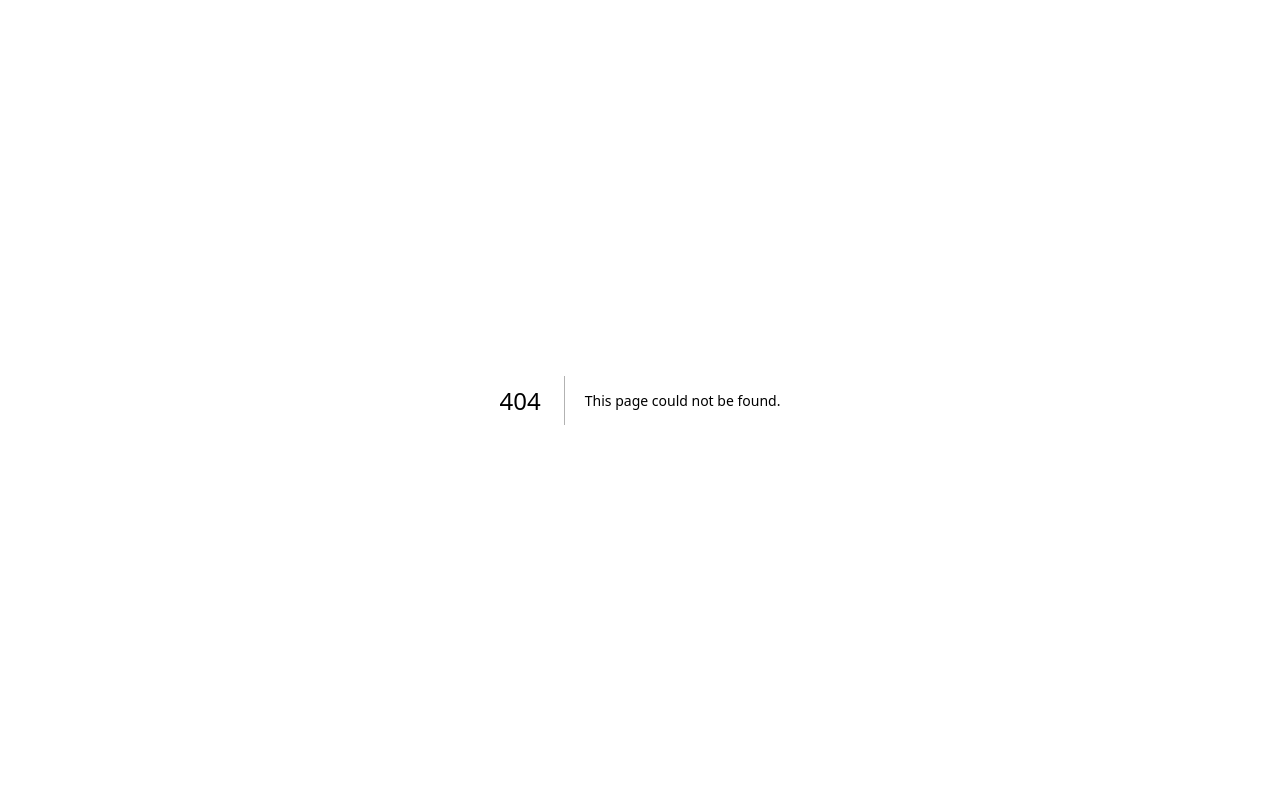
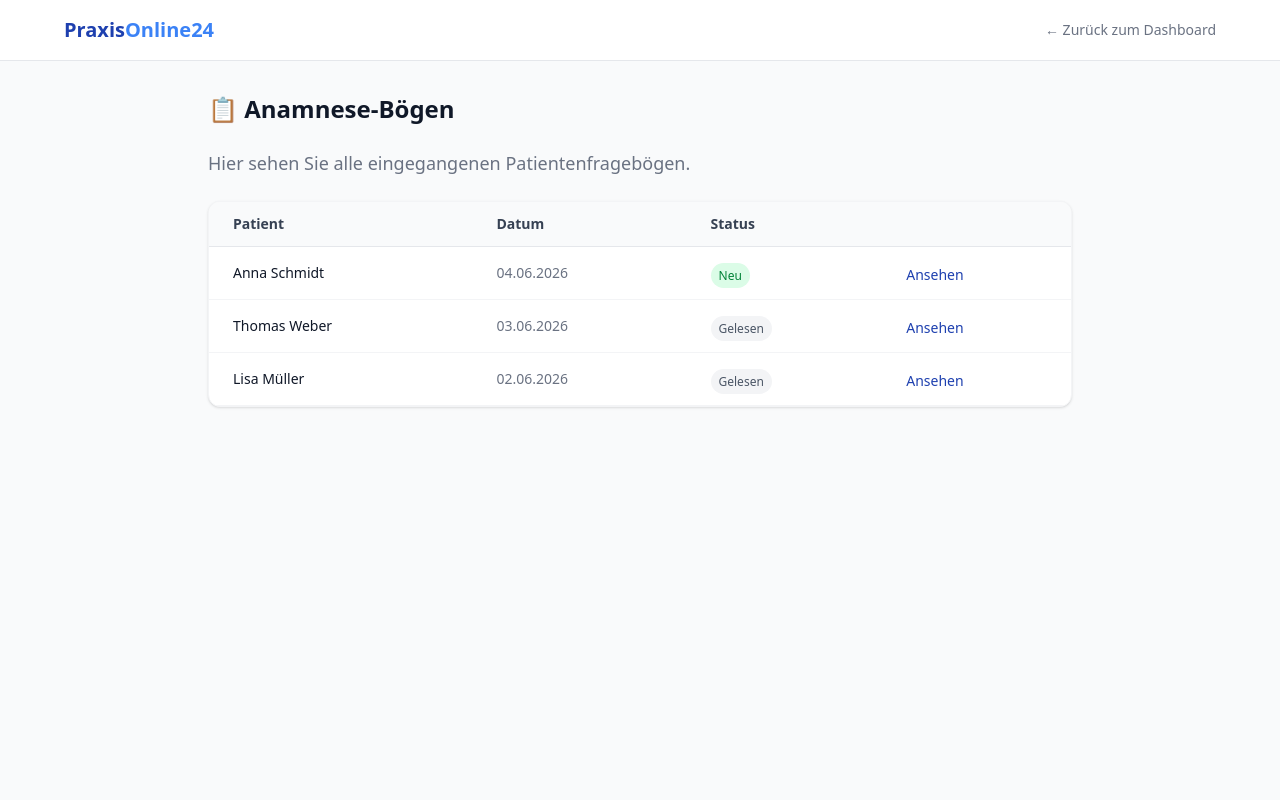
Before and after one commit to housniadmy-rgb/autooffice-pro-neu, a Next.js app: page /dashboard/anamnese in a window 1280 px wide. Before the commit this address had no page. Shown: the top 800 px of the page. Built offline with nearby package versions, Linux system fonts and the light colour scheme.

Commit message:
Dashboard mit echten Anamnese/E-Rezept/Statistiken-Seiten

```diff
--- /dev/null
+++ b/app/dashboard/anamnese/page.tsx
@@ -0,0 +1,62 @@
+"use client"
+import { useState, useEffect } from "react"
+import Link from "next/link"
+import { translations, detectLanguage } from "../../../lib/i18n"
+
+export default function DashboardAnamnese() {
+  const [lang, setLang] = useState("de")
+
+  useEffect(() => {
+    const s = localStorage.getItem("lang")
+    if (s && translations[s]) setLang(s)
+    else setLang(detectLanguage())
+  }, [])
+
+  const t = translations[lang] || translations.de
+
+  // Demo-Bögen von Patienten
+  const demoBogen = [
+    { patient: "Anna Schmidt", date: "04.06.2026", status: "Neu" },
+    { patient: "Thomas Weber", date: "03.06.2026", status: "Gelesen" },
+    { patient: "Lisa Müller", date: "02.06.2026", status: "Gelesen" },
+  ]
+
+  return (
+    <main className="min-h-screen bg-gray-50">
+      <header className="bg-white border-b border-gray-200 py-4 px-6">
+        <div className="max-w-6xl mx-auto flex justify-between items-center">
+          <Link href="/" className="text-xl font-bold text-[#1E40AF]">Praxis<span className="text-[#3B82F6]">Online24</span></Link>
+          <Link href="/dashboard" className="text-sm text-gray-500 hover:text-[#1E40AF]">← Zurück zum Dashboard</Link>
+        </div>
+      </header>
+
+      <div className="max-w-4xl mx-auto px-4 py-8">
+        <h1 className="text-2xl font-bold text-gray-900 mb-6">📋 Anamnese-Bögen</h1>
+        <p className="text-gray-500 mb-6">Hier sehen Sie alle eingegangenen Patientenfragebögen.</p>
+
+        <div className="bg-white rounded-xl shadow-sm border border-gray-100 overflow-hidden">
+          <table className="w-full text-left">
+            <thead className="bg-gray-50 border-b border-gray-200">
+              <tr>
+                <th className="px-6 py-3 text-sm font-semibold text-gray-700">Patient</th>
+                <th className="px-6 py-3 text-sm font-semibold text-gray-700">Datum</th>
+                <th className="px-6 py-3 text-sm font-semibold text-gray-700">Status</th>
+                <th className="px-6 py-3 text-sm font-semibold text-gray-700"></th>
+              </tr>
+            </thead>
+            <tbody>
+              {demoBogen.map((b, i) => (
+                <tr key={i} className="border-b border-gray-100 hover:bg-gray-50">
+                  <td className="px-6 py-3 text-sm text-gray-900">{b.patient}</td>
+                  <td className="px-6 py-3 text-sm text-gray-500">{b.date}</td>
+                  <td className="px-6 py-3"><span className={`text-xs px-2 py-1 rounded-full ${b.status === "Neu" ? "bg-green-100 text-green-700" : "bg-gray-100 text-gray-600"}`}>{b.status}</span></td>
+                  <td className="px-6 py-3"><button className="text-sm text-[#1E40AF] hover:underline">Ansehen</button></td>
+                </tr>
+              ))}
+            </tbody>
+          </table>
+        </div>
+      </div>
+    </main>
+  )
+}
--- a/app/dashboard/page.tsx
+++ b/app/dashboard/page.tsx
@@ -14,7 +14,6 @@ export default function Dashboard() {
 
   const t = translations[lang] || translations.de
 
-  // Demo-Termine für heute
   const todayAppointments = [
     { time: "09:00", patient: "Anna Schmidt", type: "Hausarzt" },
     { time: "10:30", patient: "Thomas Weber", type: "Vorsorge" },
@@ -76,15 +75,15 @@ export default function Dashboard() {
         </div>
 
         <div className="grid grid-cols-1 sm:grid-cols-2 lg:grid-cols-3 gap-4">
-          <Link href="/anamnese" className="bg-white p-5 rounded-xl shadow-sm border border-gray-100 hover:shadow-md transition">
+          <Link href="/dashboard/anamnese" className="bg-white p-5 rounded-xl shadow-sm border border-gray-100 hover:shadow-md transition">
             <h3 className="font-semibold text-gray-900">📋 Anamnese-Bögen</h3>
             <p className="text-sm text-gray-500 mt-1">Ausgefüllte Fragebögen einsehen</p>
           </Link>
-          <Link href="/erezept" className="bg-white p-5 rounded-xl shadow-sm border border-gray-100 hover:shadow-md transition">
+          <Link href="/dashboard/erezept" className="bg-white p-5 rounded-xl shadow-sm border border-gray-100 hover:shadow-md transition">
             <h3 className="font-semibold text-gray-900">💊 E-Rezept</h3>
             <p className="text-sm text-gray-500 mt-1">Neue Rezepte ausstellen</p>
           </Link>
-          <Link href="/statistiken" className="bg-white p-5 rounded-xl shadow-sm border border-gray-100 hover:shadow-md transition">
+          <Link href="/dashboard/statistiken" className="bg-white p-5 rounded-xl shadow-sm border border-gray-100 hover:shadow-md transition">
             <h3 className="font-semibold text-gray-900">📊 Statistiken</h3>
             <p className="text-sm text-gray-500 mt-1">Alle Kennzahlen im Überblick</p>
           </Link>
```
